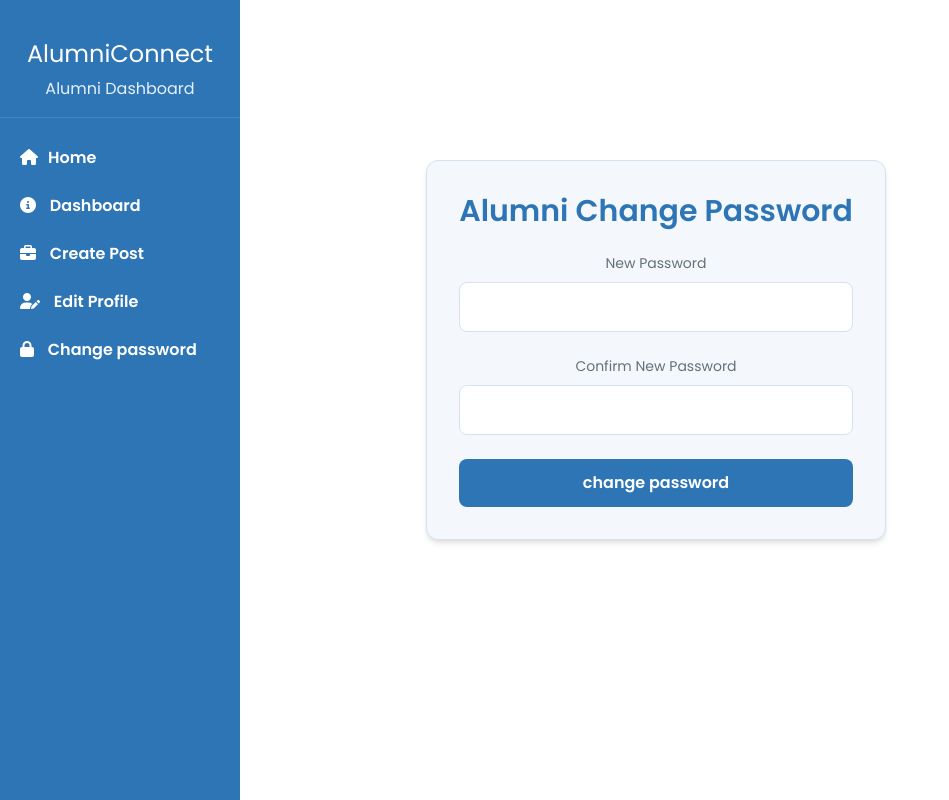
After one commit to GohelBhargav13/AlumniConnect, a PHP site: page /SE_Project/alumni/change_password.php in a window 1280 px wide. The commit adds this page. Shown: the whole page, without its empty margins (0-949 px from the left). Run offline with PHP 8.4, Linux system fonts and the light colour scheme; a user stored in the database is signed in.

Commit message:
fix: change password feature added

```diff
--- a/alumni/alumni_dashboard.php
+++ b/alumni/alumni_dashboard.php
@@ -56,13 +56,14 @@ try {
   <meta charset="UTF-8">
   <title>Alumni Dashboard | AlumniConnect</title>
   <meta name="viewport" content="width=device-width, initial-scale=1.0">
+   <link href="https://fonts.googleapis.com/css2?family=Poppins:wght@300;400;600&display=swap" rel="stylesheet">
   <!-- Bootstrap CDN -->
   <link href="https://cdn.jsdelivr.net/npm/bootstrap@5.3.0/dist/css/bootstrap.min.css" rel="stylesheet">
   <!-- Icons -->
   <link href="https://cdnjs.cloudflare.com/ajax/libs/font-awesome/6.4.0/css/all.min.css" rel="stylesheet">
   <style>
     body {
-      font-family: 'Segoe UI', sans-serif;
+      font-family: 'Poppins', sans-serif;
       background: #ffffff;
     }
 
--- /dev/null
+++ b/alumni/change_password.php
@@ -0,0 +1,249 @@
+<?php
+if (session_status() === PHP_SESSION_NONE) session_start();
+
+include "../utills/db_conn.php";
+include("./alumni_favicon.php");
+
+if (!isset($_SESSION['alumni_id'])) {
+    header("Location: ../login.php");
+    exit();
+}
+if (!isset($conn)) {
+    die("database connection is not established");
+}
+
+if ($_SERVER["REQUEST_METHOD"] === "POST") {
+
+    if (isset($_POST['change_btn'])) {
+        $admin_new_password = $_POST['password'];
+        $admin_confirm_password = $_POST['confirm_password'];
+
+        if (empty($admin_new_password) || empty($admin_confirm_password)) {
+            $error_message = "Both password fields are required.";
+            header("Location: ./change_password.php?error=" . urlencode($error_message));
+            exit();
+        }
+
+        if (strlen($admin_new_password) < 8 or strlen($admin_confirm_password) < 8) {
+            $error_message = "Password must be at least 8 characters long.";
+            header("Location: ./change_password.php?error=" . urlencode($error_message));
+            exit();
+        }
+
+        if (strlen($admin_new_password) != strlen($admin_confirm_password)) {
+            $error_message = "Password lengths do not match.";
+            header("Location: ./change_password.php?error=" . urlencode($error_message));
+            exit();
+        }
+
+        if ($admin_new_password !== $admin_confirm_password) {
+            $error_message = "Passwords do not match.";
+            header("Location: ./change_password.php?error=" . urlencode($error_message));
+            exit();
+        }
+
+        //convert the admin password into the hash
+        $admin_hashed_pass = password_hash($admin_new_password, PASSWORD_DEFAULT);
+        $update_admin_sql = "
+            UPDATE alumni_student_master
+            SET password_hash = ?
+            WHERE alumni_id = ?
+        ";
+        $update_stmt = $conn->prepare($update_admin_sql);
+        $update_stmt->bind_param("si", $admin_hashed_pass, $_SESSION["alumni_id"]);
+
+        if ($update_stmt->execute()) {
+            $message = "Password updated successfully";
+            header("Location: ./change_password.php?success=" . urlencode($message));
+            exit();
+        } else {
+            $error_message = "Error updating password: " . $conn->error;
+            header("Location: ./change_password.php?error=" . urlencode($error_message));
+            exit();
+        }
+    }
+}
+?>
+<!DOCTYPE html>
+<html lang="en">
+
+<head>
+    <meta charset="UTF-8">
+    <meta name="viewport" content="width=device-width, initial-scale=1.0">
+    <style>
+        body {
+            margin: 0;
+            padding: 0;
+            font-family: 'Inter', sans-serif;
+            background-color: #ffffff;
+            color: #2b2f31;
+        }
+
+        /* Main Layout */
+        .admin-wrapper {
+            display: flex;
+            width: 100%;
+            min-height: 100vh;
+        }
+
+        /* Left Sidebar (20%) */
+        .admin-wrapper .sidebar,
+        .admin-wrapper aside {
+            width: 15%;
+            min-width: 240px;
+            flex-shrink: 0;
+        }
+
+        /* Right Content (80%) */
+        .admin-main {
+            width: 80%;
+            flex: 1;
+            padding: 30px 40px;
+            background: #fff;
+            overflow-y: auto;
+        }
+
+        /* Page Heading */
+        .admin-title {
+            text-align: center;
+            margin-bottom: 25px;
+        }
+
+        /* Center the form exactly like reference page */
+        .form-wrapper {
+            width: 100%;
+            min-height: 80vh;
+            display: flex;
+            justify-content: center;
+            align-items: center;
+        }
+
+        /* Form Card */
+        .form-card {
+            background-color: #f4f8fc;
+            padding: 32px;
+            border-radius: 12px;
+            box-shadow: 0 4px 6px -1px rgba(0, 0, 0, 0.1), 0 2px 4px -2px rgba(0, 0, 0, 0.1);
+            border: 1px solid #d6e2ef;
+            box-sizing: border-box;
+        }
+
+        .form-card h1 {
+            font-size: 30px;
+            font-weight: 600;
+            text-align: center;
+            color: #2E75B6;
+            margin-bottom: 24px;
+        }
+
+        .form-group {
+            margin-bottom: 24px;
+        }
+
+        .form-group label {
+            display: block;
+            font-size: 14px;
+            font-weight: 500;
+            color: #667079;
+            margin-bottom: 8px;
+        }
+
+        .form-group input {
+            width: 100%;
+            padding: 12px 16px;
+            background-color: #ffffff;
+            border: 1px solid #d6e2ef;
+            border-radius: 8px;
+            outline: none;
+            transition: all 0.2s ease-in-out;
+            color: #2b2f31;
+            box-sizing: border-box;
+        }
+
+        .submit-btn {
+            width: 100%;
+            background-color: #2E75B6;
+            color: #ffffff;
+            font-weight: 700;
+            padding: 12px 16px;
+            border-radius: 8px;
+            border: none;
+            cursor: pointer;
+            transition: background-color 0.2s ease-in-out;
+        }
+
+        .submit-btn:hover {
+            background-color: #1F5A94;
+        }
+
+        /* ---------- Responsive ---------- */
+        @media (max-width: 600px) {
+            .admin-wrapper {
+                margin: 8px;
+                flex-direction: column;
+            }
+
+            .admin-title {
+                font-size: 20px;
+            }
+
+            .form-card {
+                padding: 22px;
+            }
+
+            .form-wrapper {
+                margin: 0 8px;
+            }
+        }
+    </style>
+</head>
+
+<body>
+
+    <!-- Main container for the entire admin panel -->
+    <div class="admin-wrapper">
+
+        <?php include "./sidebar.php" ?>
+
+        <!-- Main Content Area -->
+        <div class="admin-main">
+            <center>
+                <div class="form-wrapper">
+                    <div class="form-card">
+                        <p id="message" style="color: <?php echo isset($_GET["success"]) ? '#0a7d3e' : '#d92d20'; ?>;"><?php echo isset($_GET["success"]) ? htmlspecialchars($_GET["success"]) : htmlspecialchars($_GET["error"] ?? ""); ?></p>
+                        <!-- Script for the remove the message from the display -->
+                        <script>
+                            const message = document.getElementById("message");
+                            setTimeout(() => {
+                                message.style.display = "none";
+                            }, 2000)
+                        </script>
+                        <h1>Alumni Change Password</h1>
+
+                        <form id="loginForm" method="post" accept="#">
+
+                            <div class="form-group">
+                                <label for="password">New Password</label>
+                                <input type="password" id="password" name="password" required>
+                            </div>
+
+                            <div class="form-group">
+                                <label for="confirm_password">Confirm New Password</label>
+                                <input type="password" id="confirm_password" name="confirm_password" required>
+                            </div>
+
+                            <button type="submit" name="change_btn" class="submit-btn">
+                                change password
+                            </button>
+                        </form>
+
+                        <div id="messageBox" style="margin-top: 24px; text-align: center; font-size: 14px; font-weight: 500; color: #d92d20; display: none;"></div>
+                    </div>
+                </div>
+            </center>
+        </div>
+    </div>
+
+</body>
+
+</html>
--- a/alumni/sidebar.php
+++ b/alumni/sidebar.php
@@ -19,6 +19,7 @@ $alumni_id = $_SESSION['alumni_id'];
   <meta charset="UTF-8">
   <meta name="viewport" content="width=device-width, initial-scale=1.0">
   <title>Document</title>
+   <link href="https://fonts.googleapis.com/css2?family=Poppins:wght@300;400;600&display=swap" rel="stylesheet">
   <!-- Bootstrap CDN -->
   <link href="https://cdn.jsdelivr.net/npm/bootstrap@5.3.0/dist/css/bootstrap.min.css" rel="stylesheet">
   <!-- Icons -->
@@ -132,6 +133,7 @@ $alumni_id = $_SESSION['alumni_id'];
     <a href="./alumni_dashboard.php"><i class="fa-solid fa-circle-info"></i> Dashboard</a>
     <a href="./alumni_create_post.php"><i class="fas fa-briefcase"></i> Create Post</a>
     <a href="./edit_alumni_profile.php?edit=<?= htmlspecialchars($alumni_id) ?>"><i class="fas fa-user-edit"></i> Edit Profile</a>
+    <a href="./change_password.php"><i class="fa-solid fa-lock"></i> Change password</a>
   </div>
 </body>
 
```
